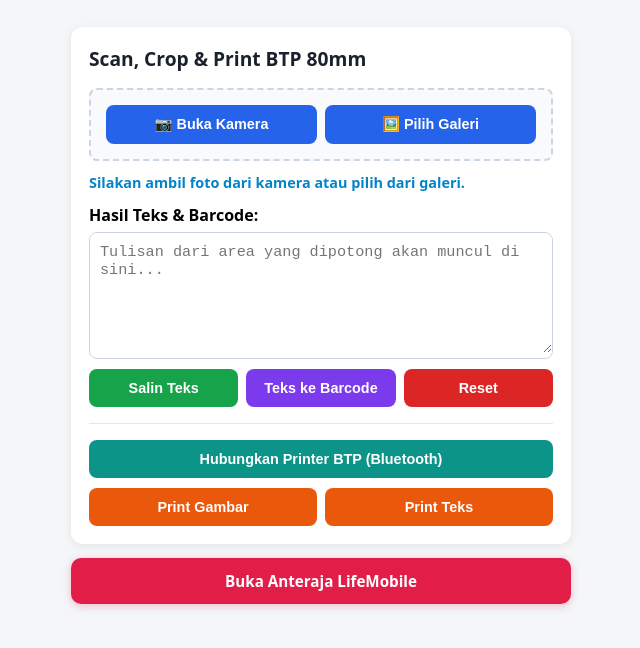
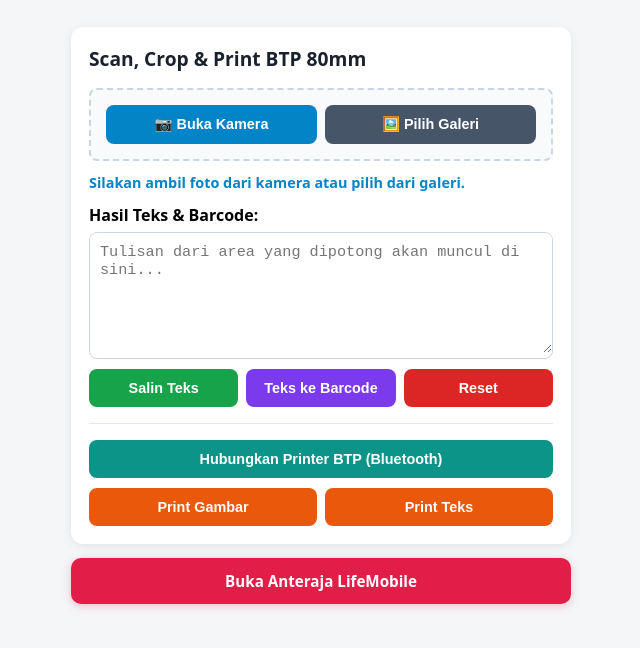
Before and after one commit to AnterajaPCUG/Printckpk, a website: page www/index.html in a window 1280 px wide. Shown: the whole page, without its empty margins (319-959 px from the left). Drawn offline with Linux system fonts and the light colour scheme.

Commit message:
Update style.css

```diff
--- a/www/style.css
+++ b/www/style.css
@@ -167,3 +167,10 @@ button.danger {
 button.danger:active {
   background-color: #b91c1c;
 }
+button.cam-btn {
+  background-color: #0284c7;
+}
+
+button.galeri-btn {
+  background-color: #475569;
+}
```
